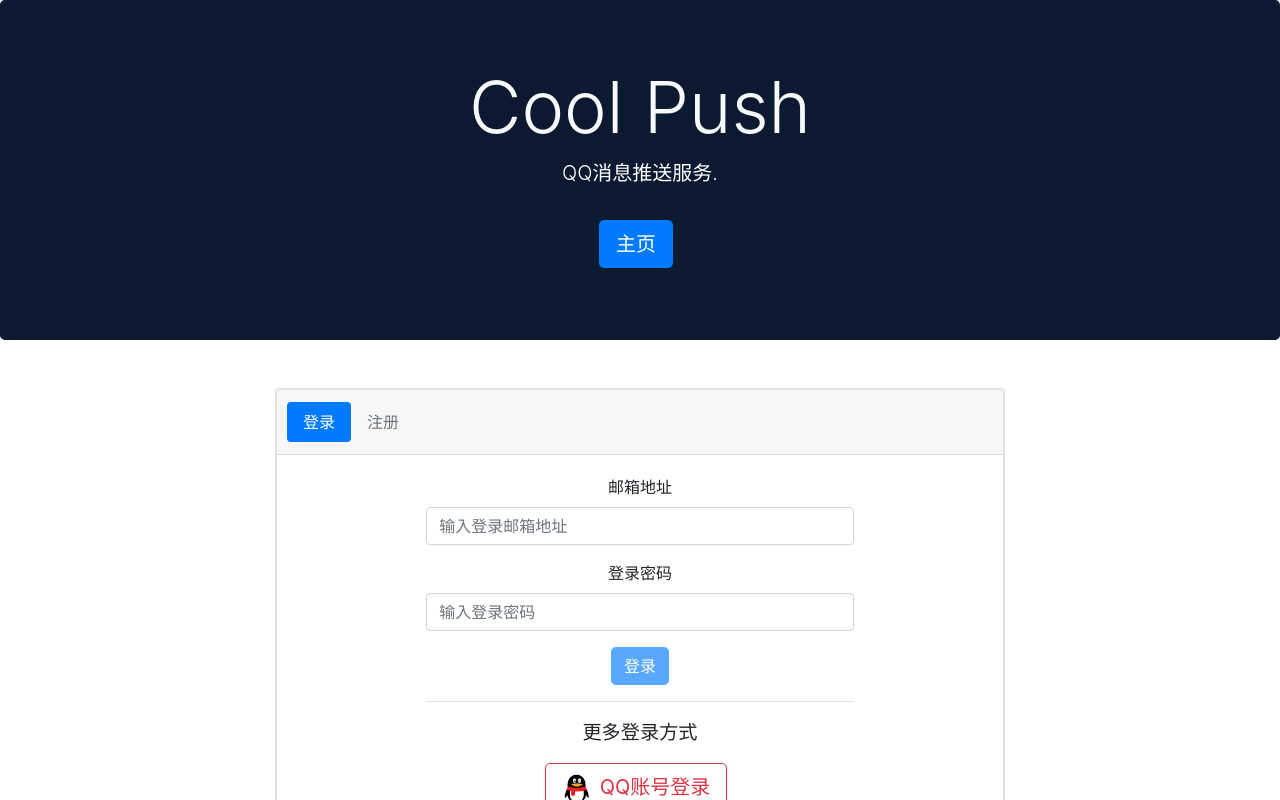
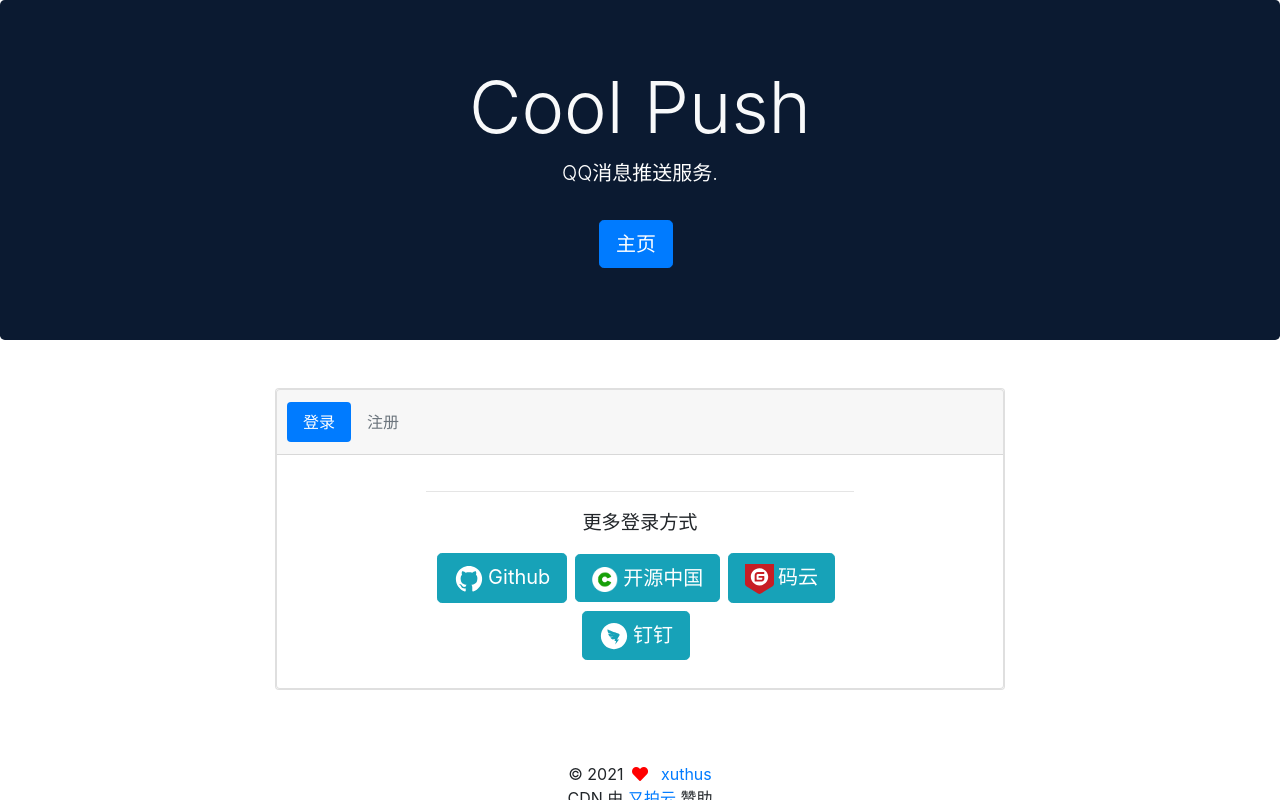
Before and after one commit to CoolPush/WebClient, a Vue app: page /login in a window 1280 px wide. Shown: the top 800 px of the page. Built offline with nearby package versions, Linux system fonts and the light colour scheme; what vue-sweetalert2 would draw is missing.

Commit message:
Update Login.vue

```diff
--- a/src/views/Login.vue
+++ b/src/views/Login.vue
@@ -24,27 +24,27 @@
                                         <b-row>
                                             <b-col sm="0" md="2" lg="2" xl="2"></b-col>
                                             <b-col>
-                                                <b-form>
-                                                    <div class="form-group">
-                                                        <label for="loginEmail">邮箱地址</label>
-                                                        <input type="email" class="form-control" id="loginEmail" placeholder="输入登录邮箱地址">
-                                                    </div>
+<!--                                                <b-form>-->
+<!--                                                    <div class="form-group">-->
+<!--                                                        <label for="loginEmail">邮箱地址</label>-->
+<!--                                                        <input type="email" class="form-control" id="loginEmail" placeholder="输入登录邮箱地址">-->
+<!--                                                    </div>-->
 
-                                                    <div class="form-group">
-                                                        <label for="loginPassword">登录密码</label>
-                                                        <input type="password" class="form-control" id="loginPassword" placeholder="输入登录密码">
-                                                    </div>
-                                                    <b-button variant="primary" @click="" disabled>登录</b-button>
-                                                </b-form>
+<!--                                                    <div class="form-group">-->
+<!--                                                        <label for="loginPassword">登录密码</label>-->
+<!--                                                        <input type="password" class="form-control" id="loginPassword" placeholder="输入登录密码">-->
+<!--                                                    </div>-->
+<!--                                                    <b-button variant="primary" @click="" disabled>登录</b-button>-->
+<!--                                                </b-form>-->
 
                                                 <hr>
 
                                                 <p>更多登录方式</p>
 
-                                                <b-button variant="outline-danger" size="lg" class="mr-2 mb-2" @click="loginBy('qq')">
-                                                    <img src='../assets/qq_new.png' class="icon-size-std pr-2" alt="">QQ账号登录
-                                                </b-button>
-                                                <br>
+<!--                                                <b-button variant="outline-danger" size="lg" class="mr-2 mb-2" @click="loginBy('qq')">-->
+<!--                                                    <img src='../assets/qq_new.png' class="icon-size-std pr-2" alt="">QQ账号登录-->
+<!--                                                </b-button>-->
+<!--                                                <br>-->
                                                 <b-button variant="info" size="lg" class="mr-2 mb-2" @click="loginBy('github')">
                                                     <img src='../assets/github.svg' class="icon-size-std pr-1" alt="">Github
                                                 </b-button>
```
